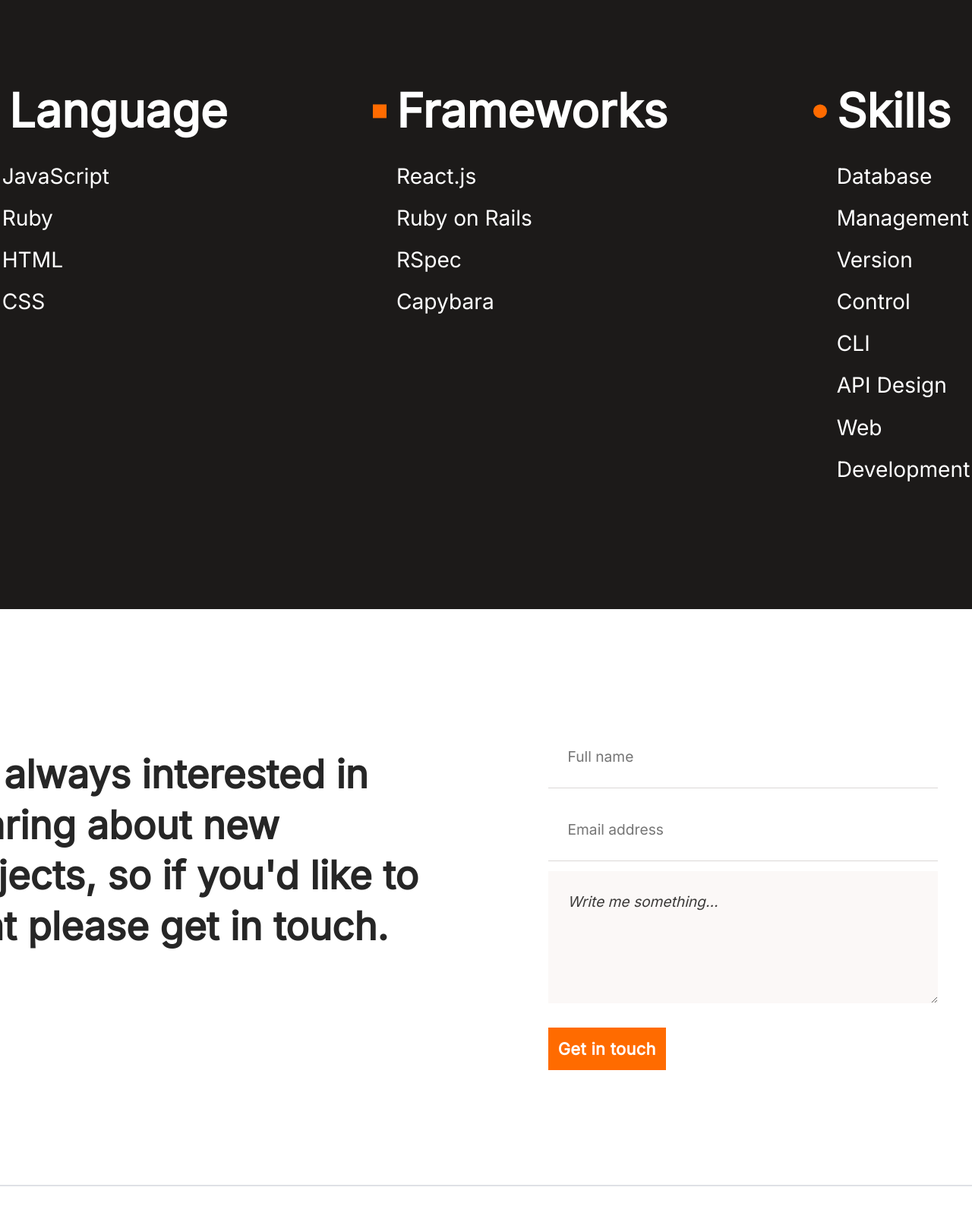
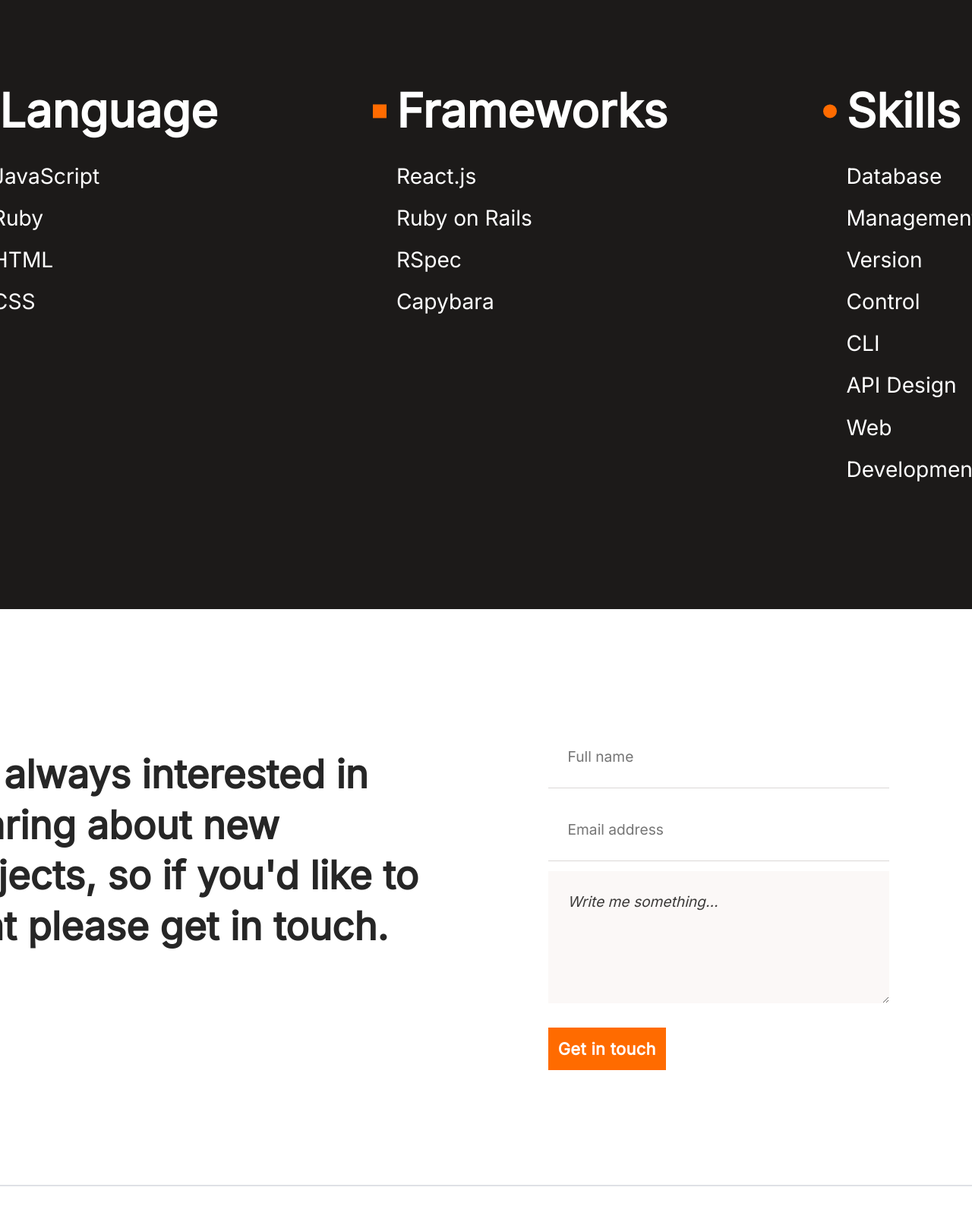
Before and after one commit to Xecyc/My-Portfolio-Project-outdated-, a website: page index.html in a window 1280 px wide. Shown: the part 4462-6071 px from the top of the page at 76% size. Drawn offline with Linux system fonts and the light colour scheme.

Commit message:
Change padding-left to the about_me and form section

```diff
--- a/style.css
+++ b/style.css
@@ -708,7 +708,7 @@
     align-items: flex-start;
     width: 50%;
     gap: 1.2rem;
-    padding-left: 6rem;
+    padding-left: 5rem;
   }
 
   .about_me-text p {
@@ -751,7 +751,7 @@
     flex-direction: row;
     align-items: center;
     justify-content: center;
-    gap: 15rem;
+    gap: 16rem;
   }
 
   .skills-container {
@@ -774,7 +774,7 @@
     align-items: flex-start;
     min-width: 113rem;
     gap: 10.4rem;
-    padding-right: 10rem;
+    padding-right: 15rem;
   }
 
   .contact-form-container p {
```
